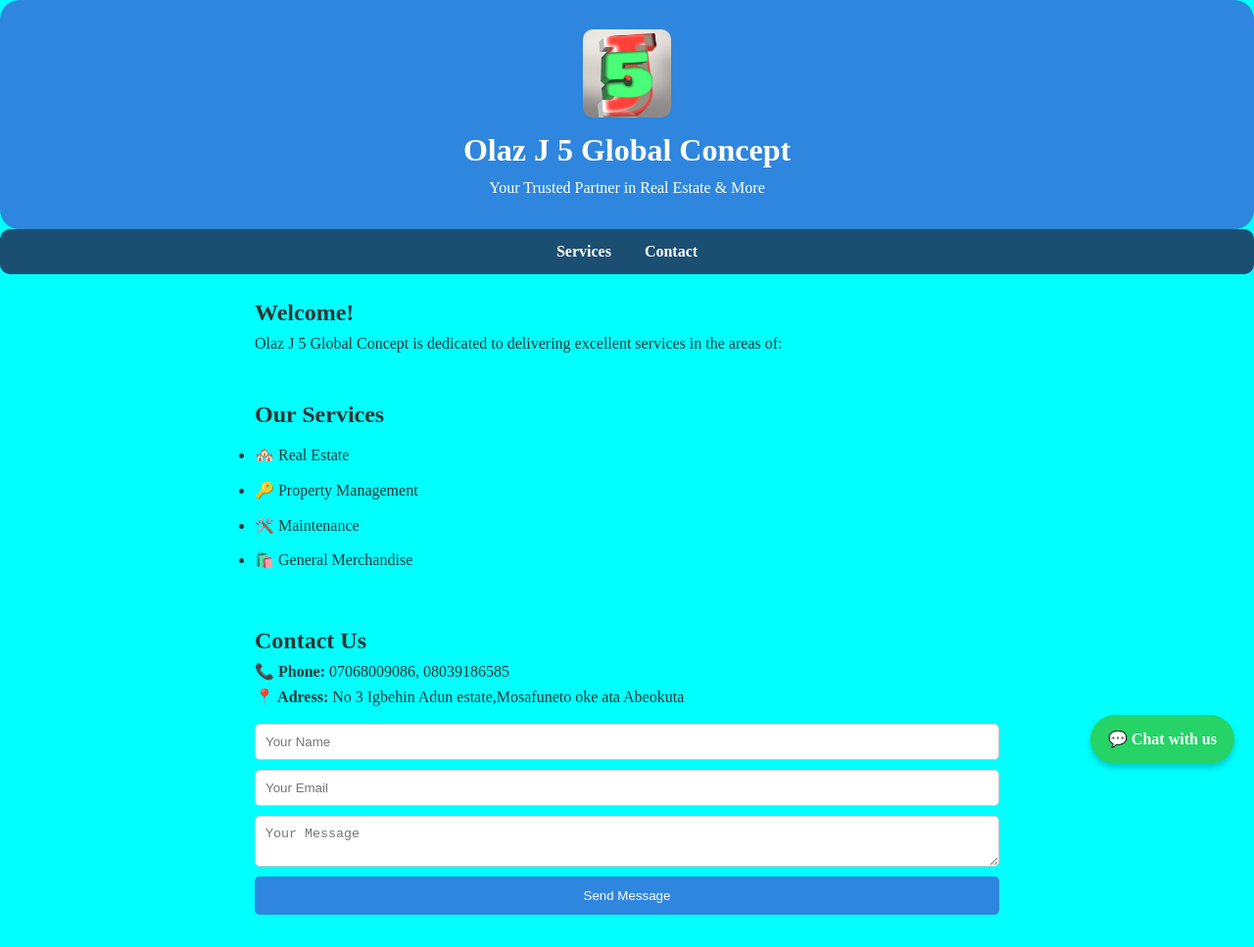
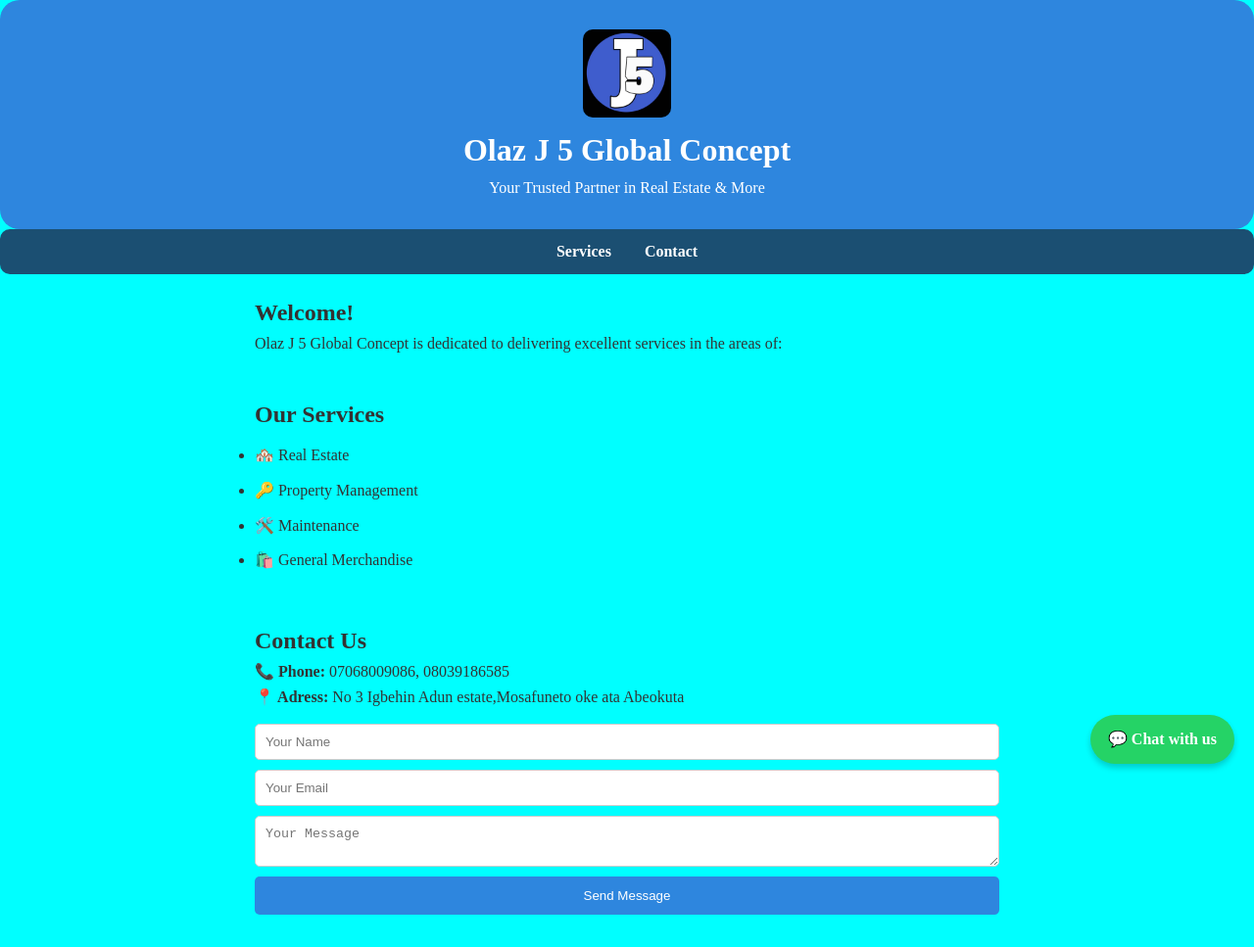
Before and after one commit to JAHSWILL281/olazjay5-website, a plain HTML site: page index.html in a window 1280 px wide. Shown: the top 967 px of the page at 98% size. Drawn offline with Linux system fonts and the light colour scheme.

Commit message:
Update index.html

```diff
--- a/index.html
+++ b/index.html
@@ -9,7 +9,7 @@
 <body>
 
   <header>
-    <img src="logo.png" alt ="logo" width="90">
+    <img src="logos.png" alt ="logo" width="90">
     <h1>Olaz J 5 Global Concept</h1>
     <p>Your Trusted Partner in Real Estate & More</p>
   </header>
```
